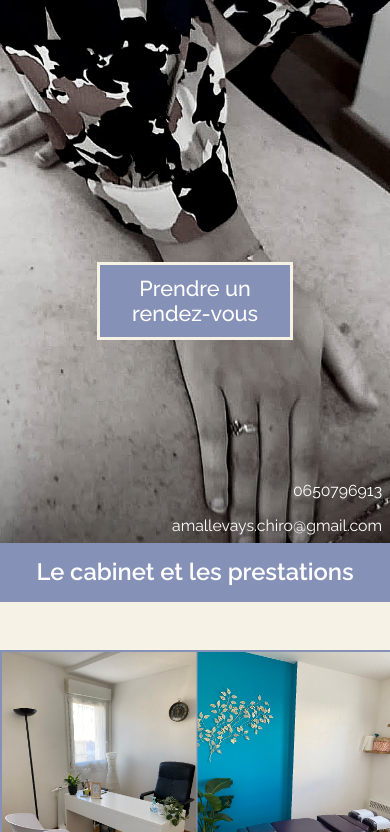
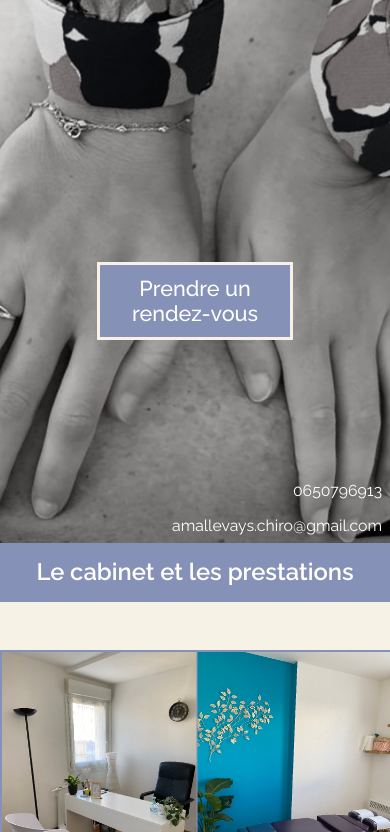
Before and after one commit to Hugo-AOYAGI/site-chiropractor, a plain HTML site: page index.html in a window 390 px wide. Shown: the part 259-1091 px from the top of the page. Drawn offline with nearby package versions, Linux system fonts and the light colour scheme; files that its build step writes are made by us from their sources.

Commit message:
changed banner for mobile as well

```diff
--- a/css/styles/_homepage.scss
+++ b/css/styles/_homepage.scss
@@ -302,7 +302,7 @@
         height: 100vh;
         width: 100vw;
         // top: 50%;
-        background: center / cover url("/assets/banner.jpg");
+        background: center / cover url("/assets/banner.JPEG");
     }
 
     .title-box {
```
